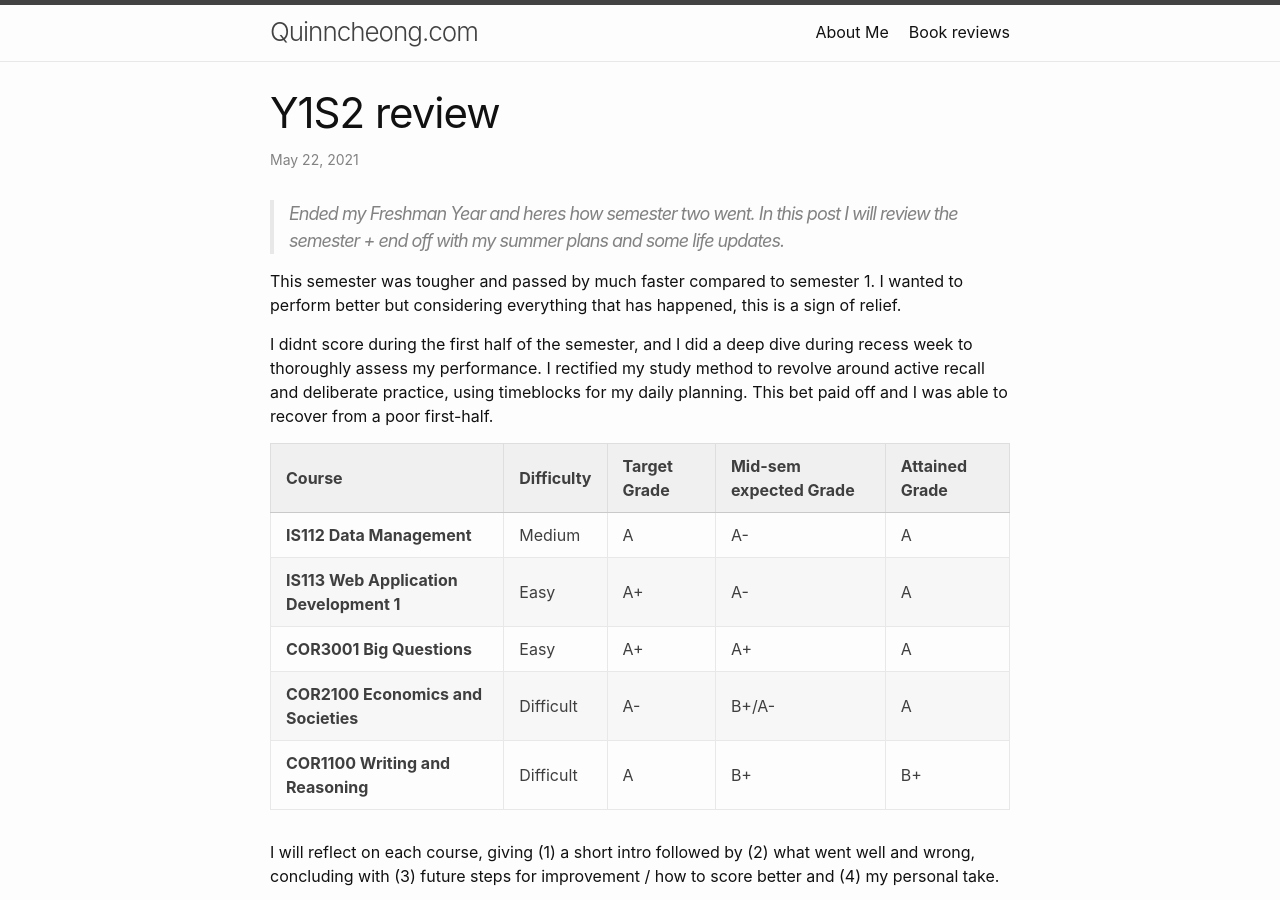
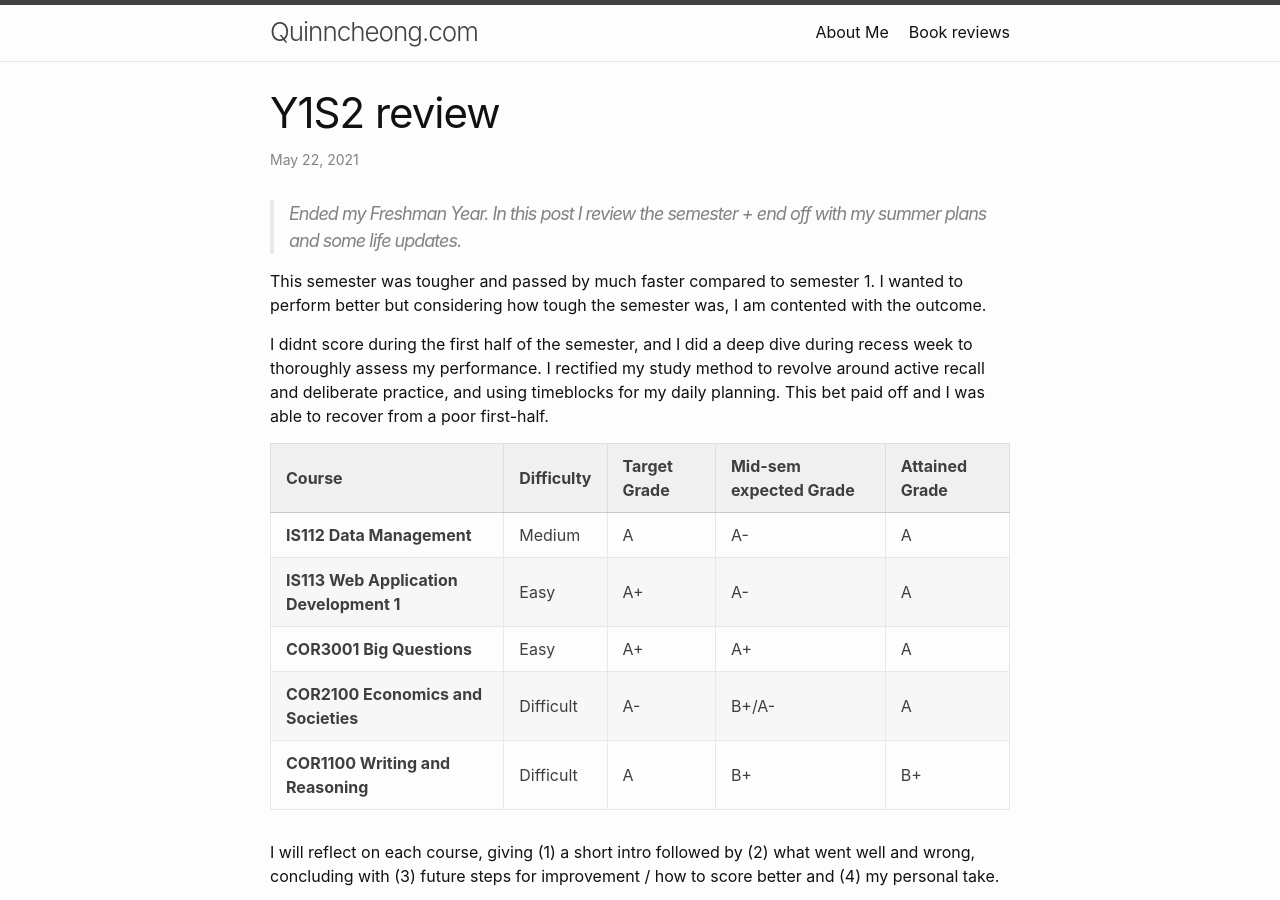
Before and after one commit to quinncheong/quinncheong.github.io, a Jekyll site: the page built from _posts/2021-05-23-Y1S2 review.md, in a window 1280 px wide and 900 px high. Built offline with Jekyll 4.4.1, drawn with Linux system fonts in a browser that asks for light colours.

Commit message:
Edited some grammar

```diff
--- a/_posts/2021-05-23-Y1S2 review.md
+++ b/_posts/2021-05-23-Y1S2 review.md
@@ -4,11 +4,11 @@ title:  "Y1S2 review"
 date:   2021-05-23 00:00:00 +0800
 category: Thoughts
 ---
-> Ended my Freshman Year and heres how semester two went. In this post I will review the semester + end off with my summer plans and some life updates.
+> Ended my Freshman Year. In this post I review the semester + end off with my summer plans and some life updates.
 
-This semester was tougher and passed by much faster compared to semester 1.  I wanted to perform better but considering everything that has happened, this is a sign of relief.
+This semester was tougher and passed by much faster compared to semester 1. I wanted to perform better but considering how tough the semester was, I am contented with the outcome.
 
-I didnt score during the first half of the semester, and I did a deep dive during recess week to thoroughly assess my performance. I rectified my study method to revolve around active recall and deliberate practice, using timeblocks for my daily planning. This bet paid off and I was able to recover from a poor first-half.
+I didnt score during the first half of the semester, and I did a deep dive during recess week to thoroughly assess my performance. I rectified my study method to revolve around active recall and deliberate practice, and using timeblocks for my daily planning. This bet paid off and I was able to recover from a poor first-half.
 
 | Course                                  | Difficulty  | Target Grade | Mid-sem expected Grade | Attained Grade |
 | ----------                              | ----------- | -----------  | -----------            | -----------    |
```
